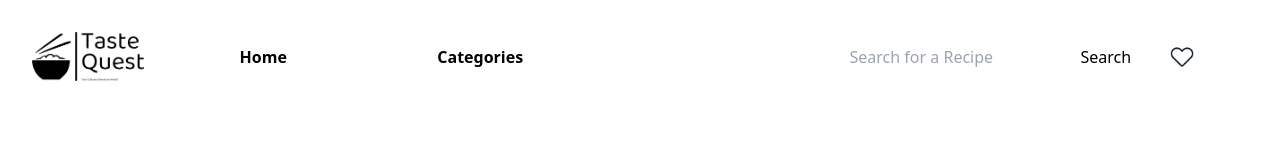
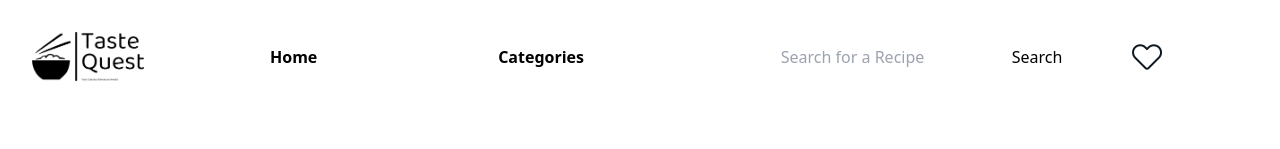
Before and after one commit to Amina880/Capstone, a React (Vite) app in the folder capstone-project/: page /categories in a window 1280 px wide. Shown: the top 149 px of the page. Built offline with nearby package versions, Linux system fonts and the light colour scheme; no server answers.

Commit message:
styles: changing margins and widths

```diff
--- a/capstone-project/src/components/Nav.jsx
+++ b/capstone-project/src/components/Nav.jsx
@@ -20,12 +20,12 @@ function Nav() {
         {/*Links */}
         <div className="flex w-full mx-auto items-center justify-evenly px-12 py-8 ">
             <Link to="/"><p className="mr-28 font-semibold text-base">Home</p></Link>
-            <Link to="/categories"><p className="mr-72 font-semibold text-base">Categories</p></Link>
+            <Link to="/categories"><p className="mr-32 font-semibold text-base">Categories</p></Link>
             {/*Search Bar Conditional Rendering */}
             {location.pathname !=="/" && <SearchBar />}
             <Link to="/favourites">
             <img
-            className="w-6"
+            className="w-8"
             src="/public/Images/3643770_favorite_heart_like_likes_love_icon.png"
             alt="favourite icon"
             />
@@ -35,7 +35,7 @@ function Nav() {
     </nav>
 
     {/*Hamburger Menu */}
-    <nav className="md:hidden flex w-full justify-between items-center py-3 px-3">
+    <nav className="md:hidden flex w-full md:justify-between justify-evenly items-center py-3 px-3">
         {/*Logo*/}
         <Link to="/"><img className="md:w-28 w-16 m-6 md:m-8" src="/public/Images/taste-quest-high-resolution-logo-black-transparent.png" alt="logo"/></Link>
         {/*Search Bar Conditional Rendering */}
```
